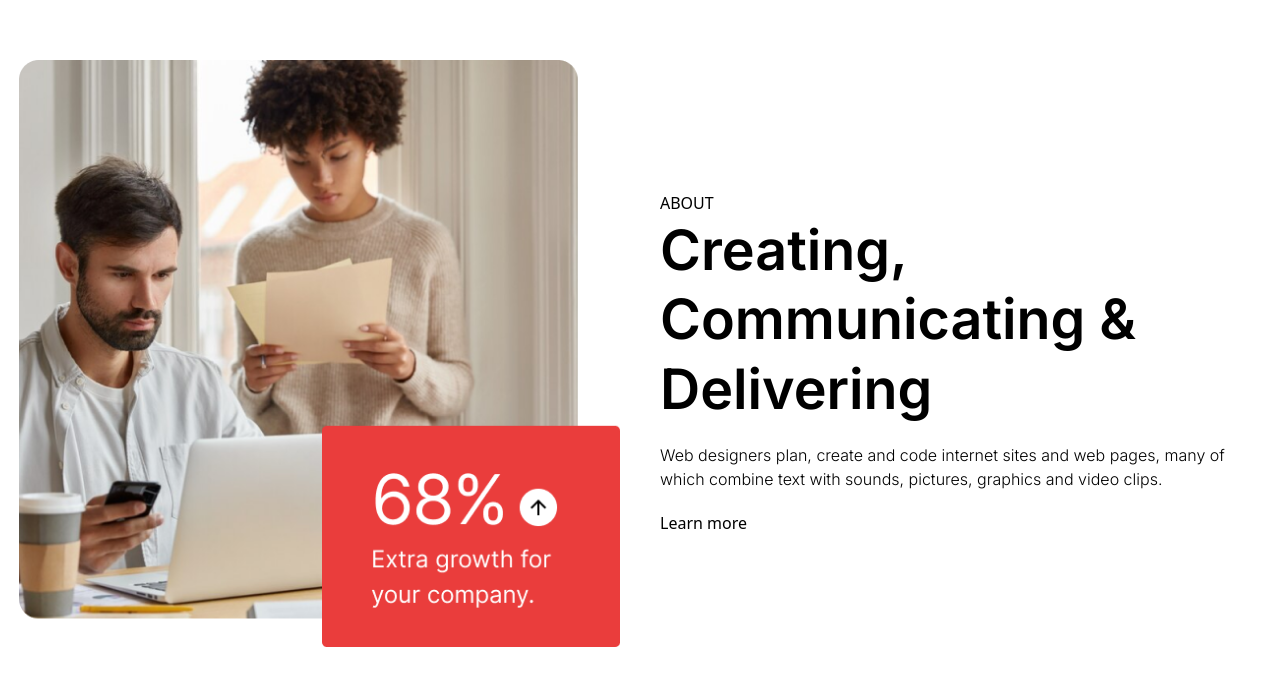
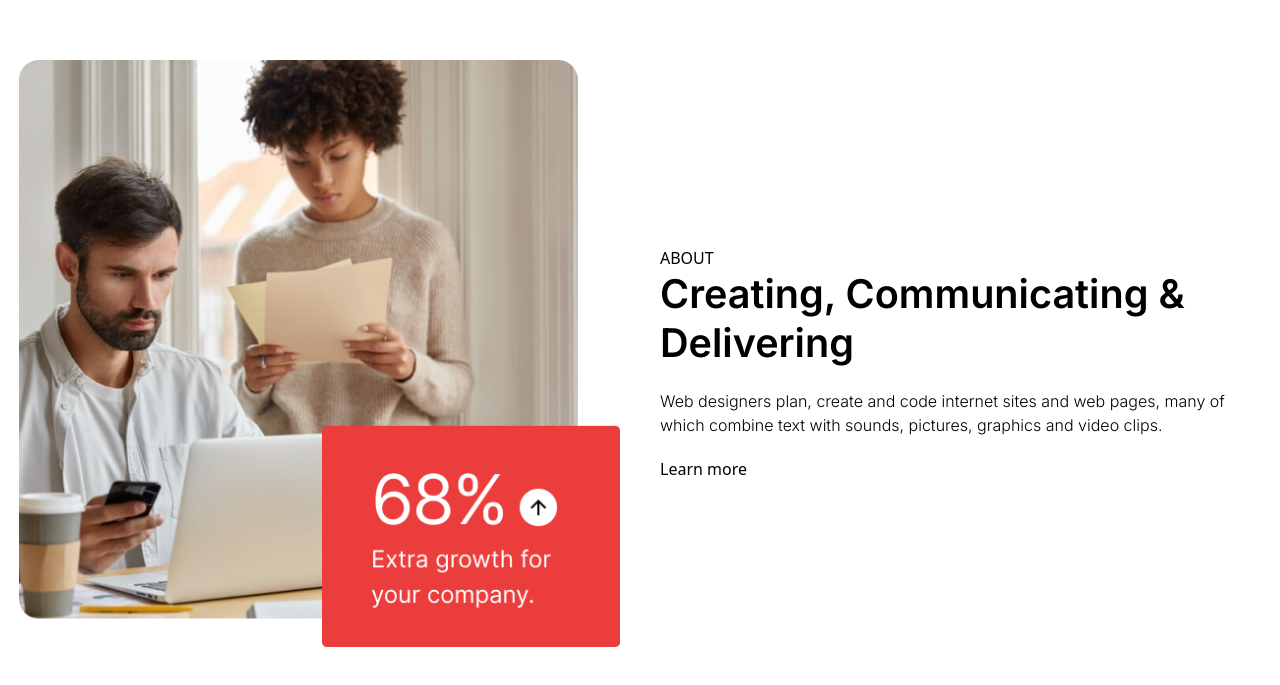
Before and after one commit to Alexandra4373/Hardwell, a React (Vite) app: page / in a window 1280 px wide. Shown: the part 1357-2042 px from the top of the page. Built offline with nearby package versions, Linux system fonts and the light colour scheme.

Commit message:
Update App.jsx

```diff
--- a/src/App.jsx
+++ b/src/App.jsx
@@ -122,7 +122,7 @@ function App() {
             </div>
             <div className="flex-1 ">
               <h6 className="mt-5">ABOUT</h6>
-              <h2 className="font-inter font-semibold  text-[3.475rem] mb-5 leading-tight">
+              <h2 className="font-inter font-semibold  text-[2.475rem] mb-5 leading-tight">
                 Creating, Communicating & Delivering
               </h2>
               <p className="font-inter font-light mb-5">
```
